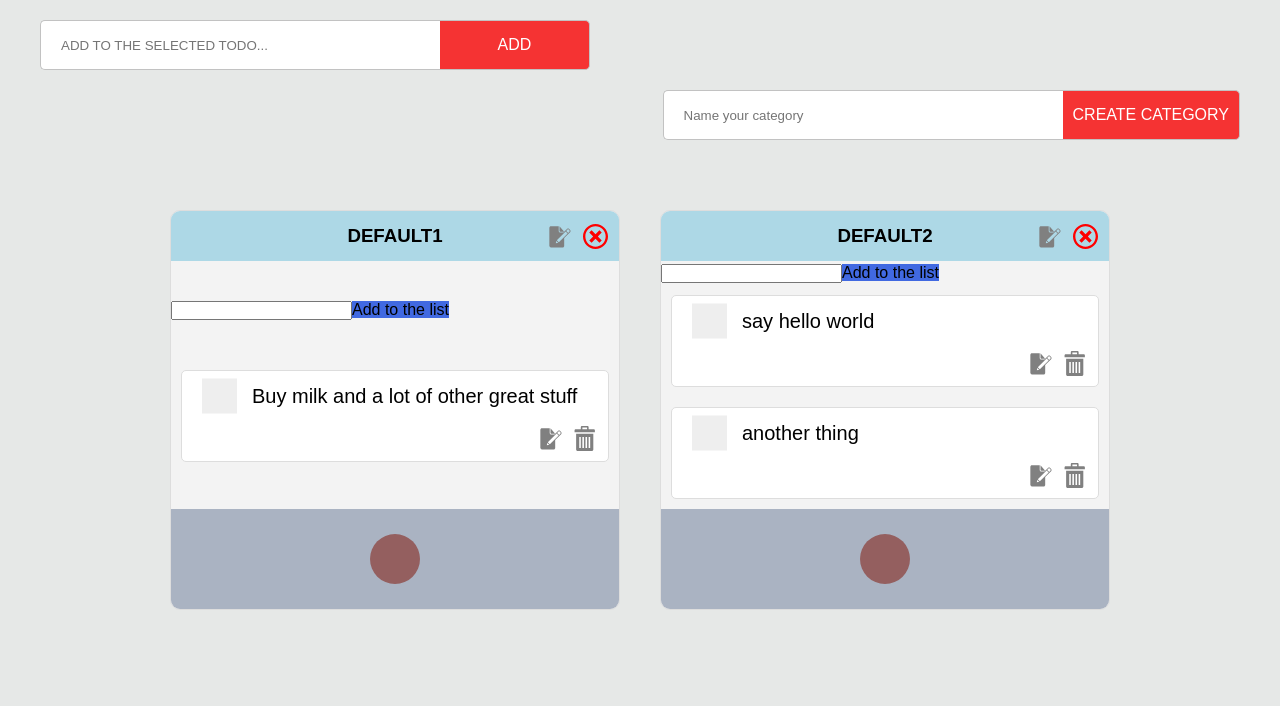
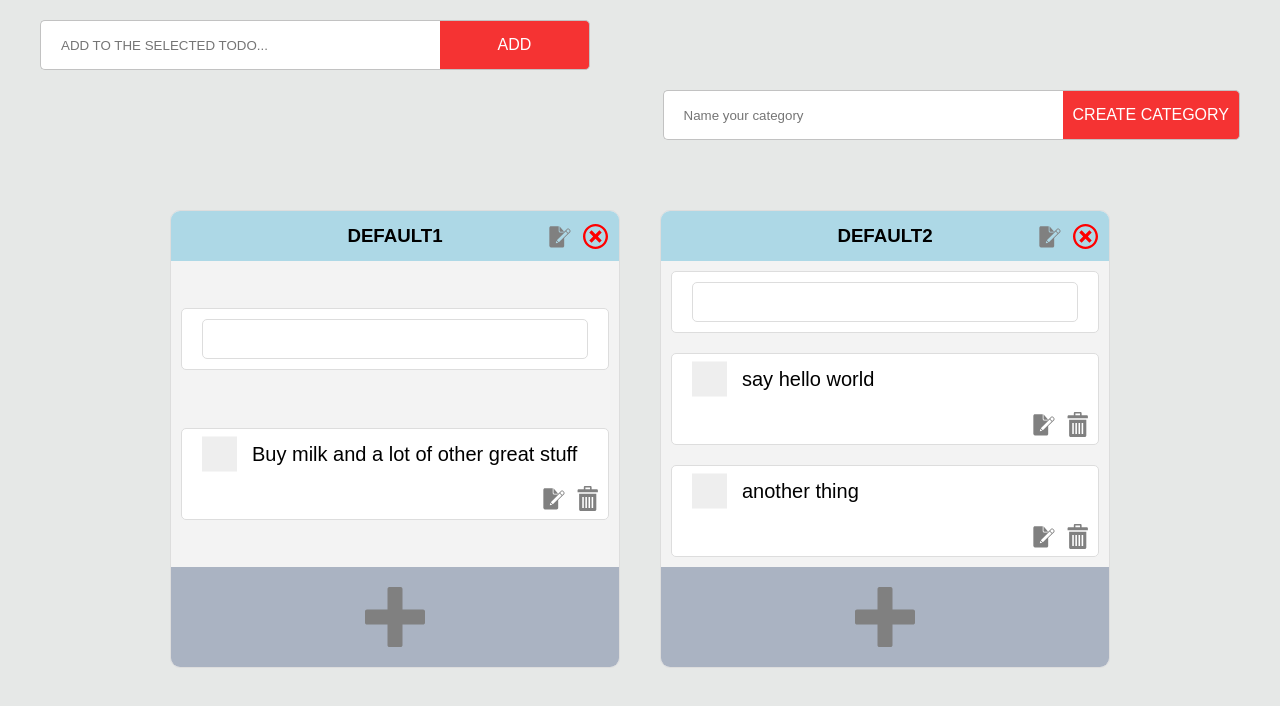
Before and after one commit to Georjane/to-do-list, a website built with webpack: page dist/index.html in a window 1280 px wide. Built offline with nearby package versions, Linux system fonts and the light colour scheme.

Commit message:
Style the  input button for create item

```diff
--- a/src/assets/styles/_card.scss
+++ b/src/assets/styles/_card.scss
@@ -63,14 +63,21 @@ justify-content: space-between;
 
   &__addlink{
     cursor: pointer;
-    width: 5rem;
+    display: inline-flex;
+    align-items: center;
+    justify-content: center;
+    width: 7rem;
+    height: 7rem;
+    border-radius: 50%;
+    transition: all .3s;
 
-    height: 5rem;
-    border-radius: 50%;
-    background-color: rgb(148, 95, 95);
+    svg{
+      width: 6rem;
+    height: 6rem;
+    }
 
     &:hover{
-      background-color: rgb(230, 0, 0);
+      background-color: rgba(230, 0, 0, 0.24);
     }
 
   }
--- a/src/assets/styles/_item.scss
+++ b/src/assets/styles/_item.scss
@@ -93,3 +93,27 @@
   -ms-transform: rotate(45deg);
   transform: rotate(45deg);
 }
+
+
+
+.additem{
+  // visibility: hidden;
+  margin: 1rem;
+    padding: 1rem 2rem;
+    display: flex;
+    align-items: center;
+    background-color: #fff;
+    border-radius: 5px;
+    border: 1px solid #ddd;
+    justify-self: start;
+
+
+    &__input{
+      flex: 1 1 100%;
+      background-color: #fff;
+      height: 4rem;
+      padding: 1rem;
+      border-radius: 5px;
+      border: 1px solid #ddd;
+    }
+}
--- a/src/assets/styles/style.scss
+++ b/src/assets/styles/style.scss
@@ -28,6 +28,8 @@ body{
 .commonbtn{
   position: absolute;
   display: inline-flex;
+  justify-content: center;
+  align-items: center;
   width: 3rem;
   height: 3rem;
   border-radius: 50%;
--- a/src/components/addCategory.js
+++ b/src/components/addCategory.js
@@ -1,11 +1,7 @@
 import createCard from './createCard';
-
-
-let hash = {}
-
+import svgrunner from './svgrunner';
 
 export default function main() {
-
   class Category {
     constructor(title) {
       this.title = title;
@@ -14,10 +10,10 @@ export default function main() {
   }
 
 
+
+
   const allCategories = [];
-
   const content = document.querySelector('.content');
-
 
   const defaultCategory = new Category('Default1');
   const defaultCategory1 = new Category('Default2');
@@ -26,8 +22,6 @@ export default function main() {
   defaultCategory1.items.push('another thing');
   allCategories.push(defaultCategory);
   allCategories.push(defaultCategory1);
-
-
 
 
   function displayCategory() {
@@ -65,10 +59,6 @@ export default function main() {
 
   }
 
-
-
-
-
   CreateCategory();
 
   displayCategory()
@@ -81,7 +71,7 @@ export default function main() {
 
 
       allCategories.forEach(category => {
-        if(category.title === inputId) {
+        if (category.title === inputId) {
           category.items.push(creatItm);
           console.log(category.items);
           createCard(category.title, category.items)
@@ -89,11 +79,10 @@ export default function main() {
 
       })
 
-      ;
+        ;
     })
   })
 
-  hash.allCat = allCategories
+  svgrunner()
+
 }
-
-export { hash }
--- a/src/components/createCard.js
+++ b/src/components/createCard.js
@@ -1,3 +1,5 @@
+
+import createItem from './createItem';
 
 export default function createCard(title, arr) {
   const content = document.querySelector('.content');
@@ -11,12 +13,9 @@ export default function createCard(title, arr) {
 
   const addItem = document.createElement('div');
   const addItemInput = document.createElement('input');
-  const addItemBtn = document.createElement('a');
-  // const addItemBtn = document.createElement('button');
-  // addItemBtn.setAttribute('type', 'submit')
 
   addItem.classList.add('additem');
-  addItemBtn.classList.add('additem__btn');
+
   addItemInput.classList.add('additem__input')
   card.classList.add('card');
   cardTitle.classList.add('card__title');
@@ -24,7 +23,7 @@ export default function createCard(title, arr) {
   cardEdit.classList.add('card__edit', 'commonbtn');
   cardAdd.classList.add('card__add');
   creatItem.classList.add('card__addlink');
-  addItemBtn.textContent = "Add to the list";
+
   heading.textContent = title;
 
   addItemInput.id = title;
@@ -36,7 +35,7 @@ export default function createCard(title, arr) {
 
   card.appendChild(addItem);
   addItem.appendChild(addItemInput);
-  addItem.appendChild(addItemBtn);
+
 
 
   arr.forEach(i => {
--- /dev/null
+++ b/src/components/createItem.js
@@ -0,0 +1,37 @@
+
+class CreateItem {
+  constructor(arr) {
+    this.arr = arr
+  }
+
+
+}
+
+export default function createItem(arr) {
+
+  arr.forEach(i => {
+    const item = document.createElement('div');
+    const label = document.createElement('label');
+    const checkoxInput = document.createElement('input');
+    const checkmark = document.createElement('span');
+    const itemEdit = document.createElement('a');
+    const itemDelete = document.createElement('a');
+
+    label.textContent = i
+    item.classList.add('item');
+    label.classList.add('ch__container');
+    checkoxInput.classList.add('checkbox');
+    checkmark.classList.add('checkmark');
+    itemEdit.classList.add('item__edit', 'commonbtn');
+    itemDelete.classList.add('item__del', 'commonbtn');
+    checkoxInput.setAttribute('type', 'checkbox')
+
+    item.appendChild(label);
+    label.appendChild(checkoxInput)
+    label.appendChild(checkmark)
+    item.appendChild(itemEdit)
+    item.appendChild(itemDelete)
+    card.appendChild(item)
+  })
+
+}
--- /dev/null
+++ b/src/components/svgrunner.js
@@ -0,0 +1,21 @@
+export default function svgrunner() {
+  let del = document.querySelectorAll('.card__delete');
+  let edit = document.querySelectorAll('.card__edit');
+  let edititem = document.querySelectorAll('.item__edit');
+  let delititem = document.querySelectorAll('.item__del');
+  let additembtn = document.querySelectorAll('.card__addlink')
+  function addToEach(element, selector, fill) {
+    element.forEach(function (el) {
+      let svg = document.querySelector(`.${selector}`).cloneNode(true)
+      let clone = svg.cloneNode(true);
+      clone.style.fill = fill;
+      el.appendChild(clone);
+    }
+    )
+  }
+  addToEach(del, "icon-cancel-circle", "red");
+  addToEach(edit, "icon-document-edit", "grey");
+  addToEach(edititem, "icon-document-edit", "grey");
+  addToEach(delititem, "icon-bin", "grey");
+  addToEach(additembtn, "icon-plus", "grey");
+}
--- a/src/index.js
+++ b/src/index.js
@@ -4,29 +4,3 @@ import { hash } from './components/addCategory';
 
 
 main();
-
-
-
-function svgrunner() {
-  let del = document.querySelectorAll('.card__delete');
-  let edit = document.querySelectorAll('.card__edit');
-  let edititem = document.querySelectorAll('.item__edit');
-  let delititem = document.querySelectorAll('.item__del');
-
-  function addToEach(element, selector, fill) {
-    element.forEach(function (el) {
-      let svg = document.querySelector(`.${selector}`).cloneNode(true)
-      let clone = svg.cloneNode(true);
-      clone.style.fill = fill;
-      el.appendChild(clone);
-    }
-    )
-  }
-  addToEach(del, "icon-cancel-circle", "red");
-  addToEach(edit, "icon-document-edit", "grey");
-  addToEach(edititem, "icon-document-edit", "grey");
-  addToEach(delititem, "icon-bin", "grey");
-}
-
-
-svgrunner()
```
Also changed, not shown: dist/index.html, dist/main.js, src/components/createCategory.js (deleted).
